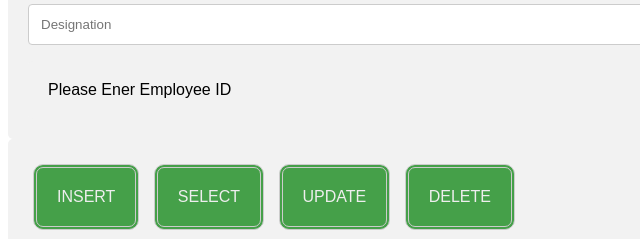
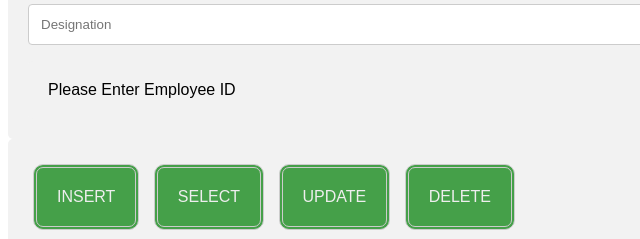
Before and after one commit to neethuvictor/EMP-Managemet, a plain HTML site: page index.html in a window 1280 px wide. Both pictures are taken after a click on the button "INSERT". Shown: the part 349-588 px from the top of the page, 0-640 px from the left. Drawn offline with Linux system fonts and the light colour scheme.

Commit message:
Update index.html

```diff
--- a/index.html
+++ b/index.html
@@ -106,7 +106,7 @@
             function data(){
                 empid =document.getElementById('id').value;
                 if (empid.value==null){
-                    document.getElementById('msg').innerHTML='Please Ener Employee ID';
+                    document.getElementById('msg').innerHTML='Please Enter Employee ID';
                 }
                 else{
                 empname =document.getElementById('name').value;
```
